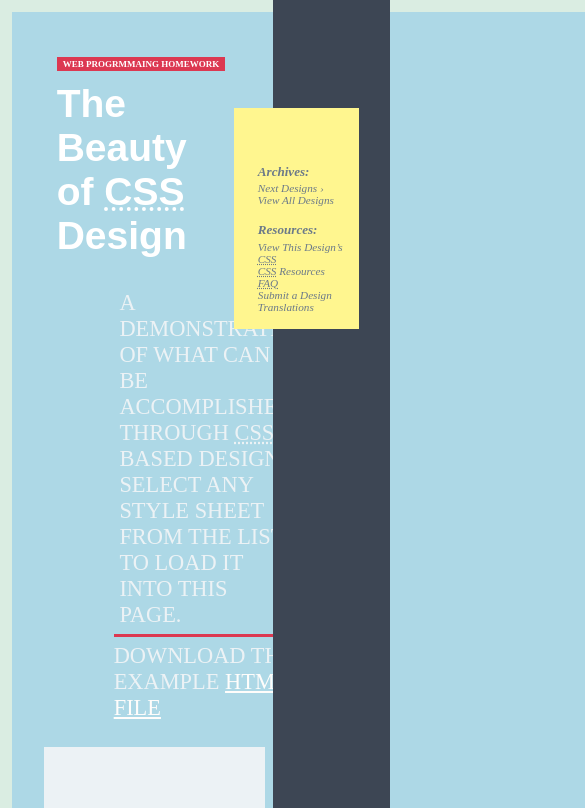
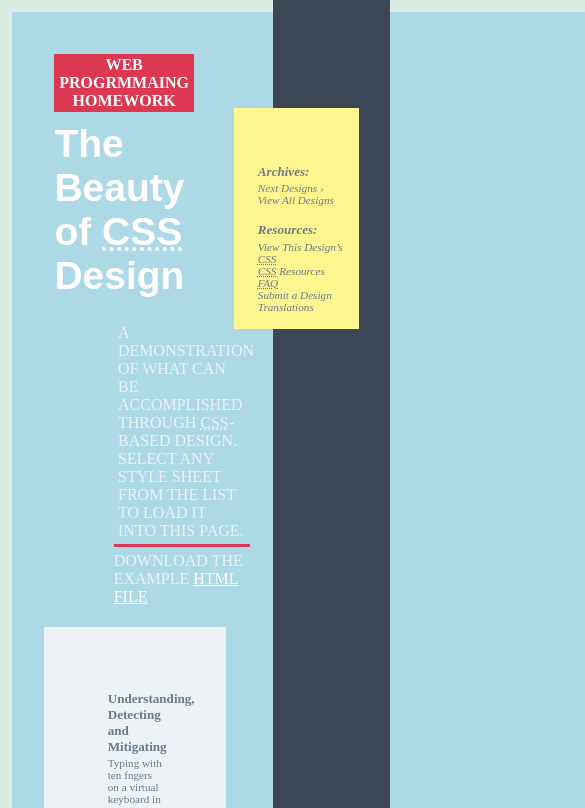
Before and after one commit to maytezhou/learning_css, a plain HTML site: page index.html in a window 390 px wide. Shown: the top 808 px of the page, 585 px wide, since content can reach past the window. Drawn offline with Linux system fonts and the light colour scheme.

Commit message:
Adjusting media querie

```diff
--- a/style.css
+++ b/style.css
@@ -215,8 +215,14 @@ footer{
 
     @media screen and (max-width:700px) {
         body { font-size:70%; }
-        header h1 {
-            font-size:xx-small;
+        @media screen and (max-width:600px) {
+            header h1 {
+                font-size: 1rem;;
+            }
+            .summary{
+                font-size: 1rem;
+            }
+
         }
 
 
```
